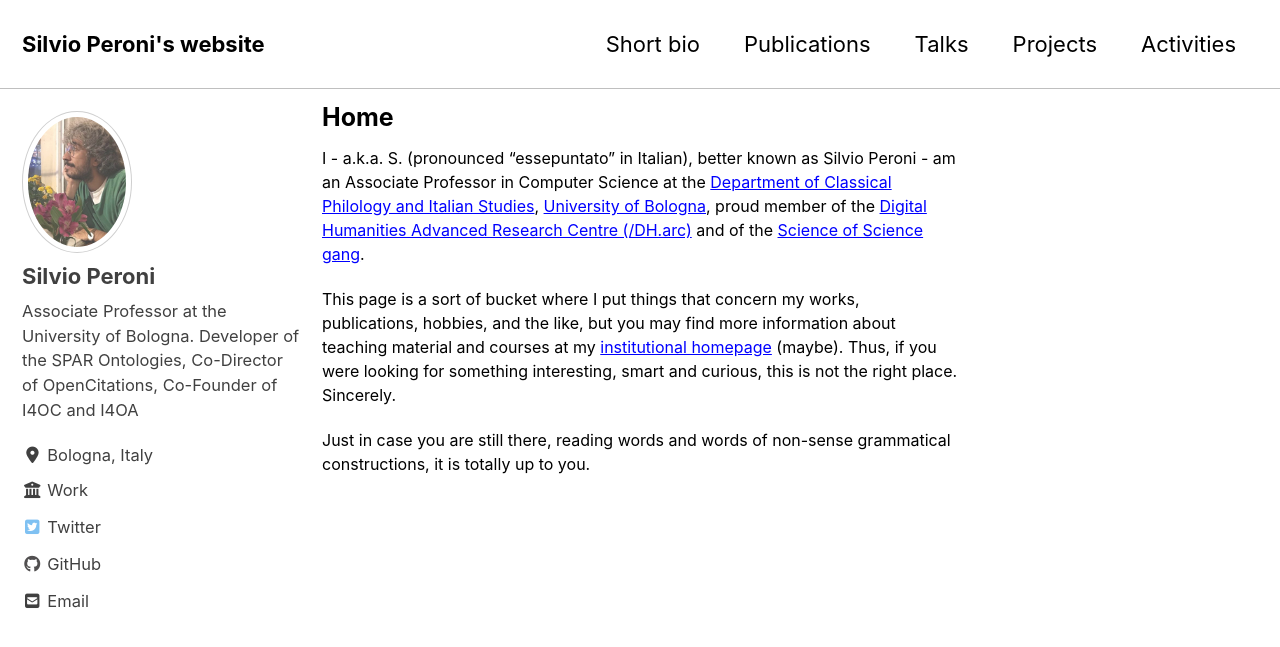
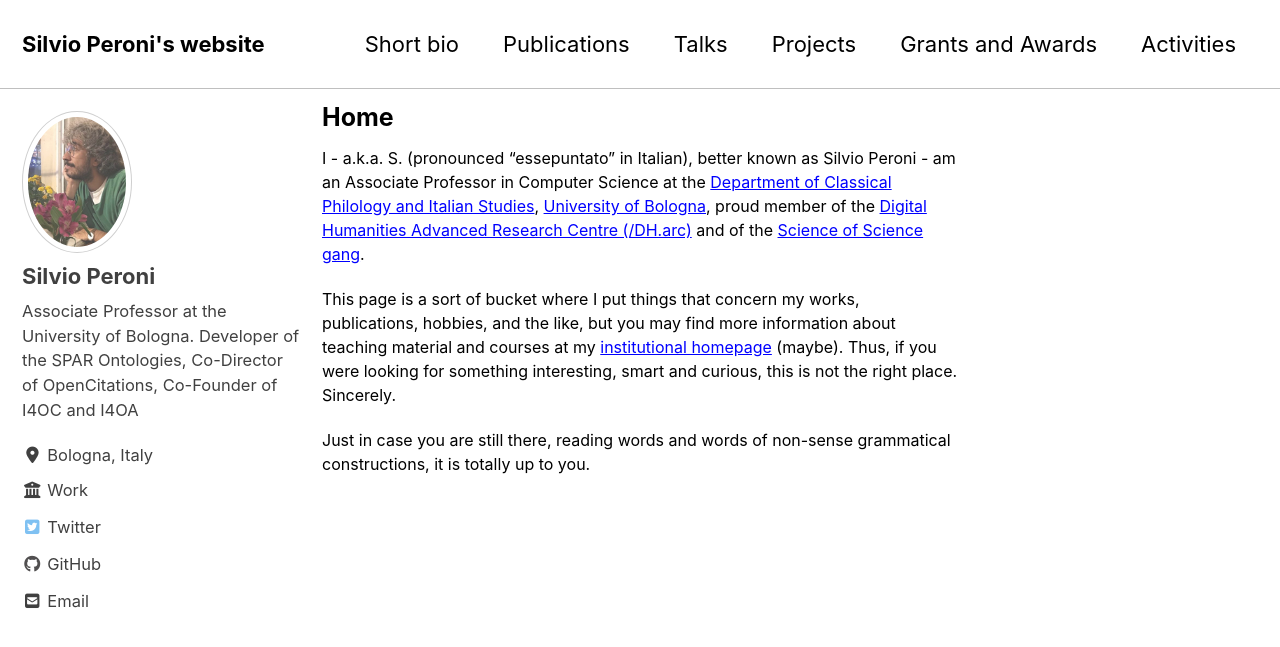
Before and after one commit to essepuntato/essepuntato.github.io, a Jekyll site: the page built from _pages/index.md, in a window 1280 px wide and 900 px high. Shown: the top 647 px of the window. Built offline with Jekyll 4.4.1, drawn with Linux system fonts in a browser that asks for light colours; cached includes are drawn as plain includes; nearby versions of some CDN libraries.

Commit message:
Update navigation.yml

```diff
--- a/_data/navigation.yml
+++ b/_data/navigation.yml
@@ -8,6 +8,8 @@ main:
     url: "/tlk/"
   - title: "Projects"
     url: "/prj/"
+  - title: "Grants and Awards"
+    url: "/grt/"
   - title: "Activities"
     url: "/act/"
   # - title: "Quick-Start Guide"
```
